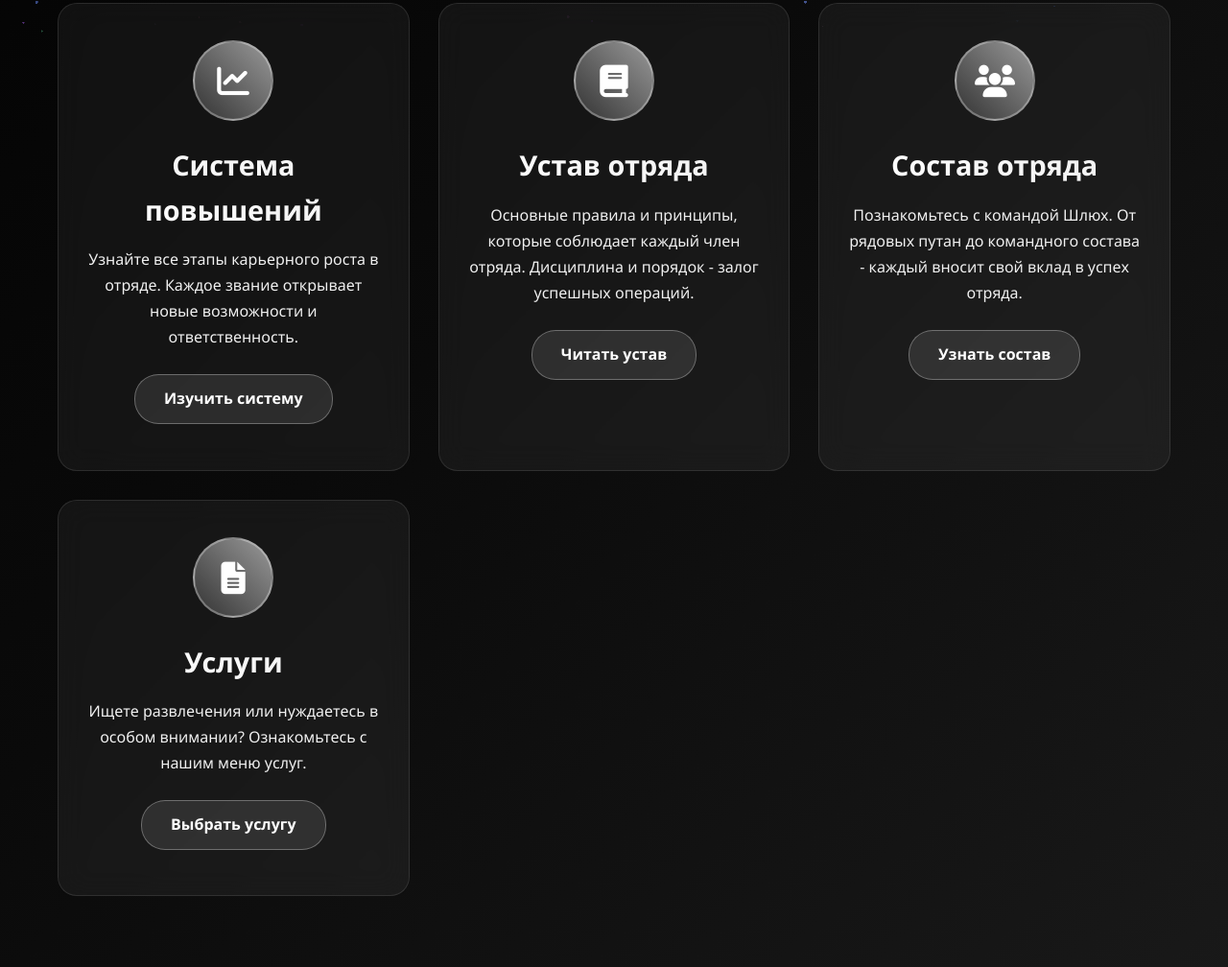
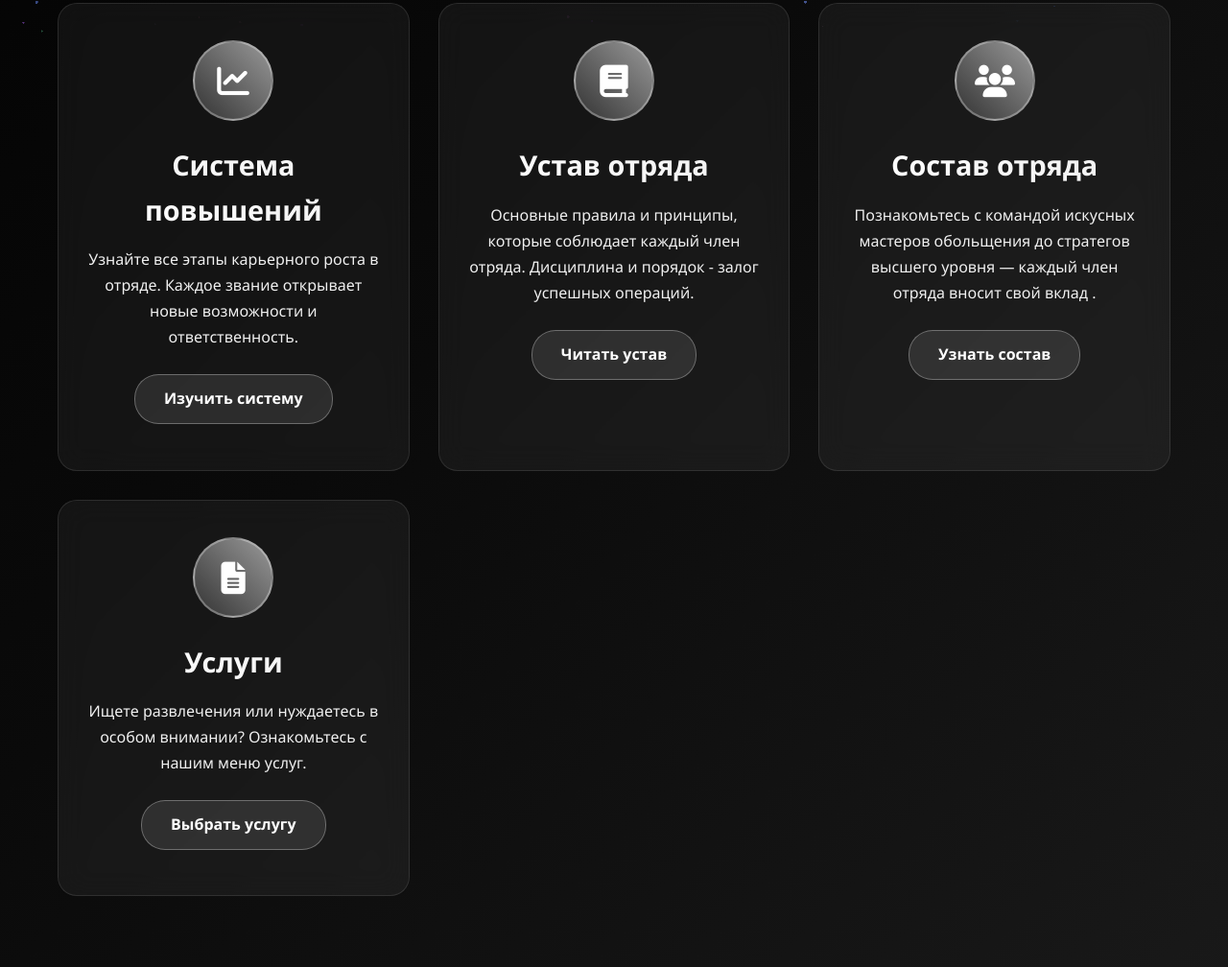
Before and after one commit to Bloodinskiy/SquadShungaKasty, a plain HTML site: page index.html in a window 1280 px wide. Shown: the part 764-1772 px from the top of the page at 96% size. Drawn offline with nearby package versions, Linux system fonts and the light colour scheme.

Commit message:
Update index.html

```diff
--- a/index.html
+++ b/index.html
@@ -1610,7 +1610,7 @@
                         <i class="fas fa-users"></i>
                     </div>
                     <h3>Состав отряда</h3>
-                    <p>Познакомьтесь с командой Шлюх. От рядовых путан до командного состава - каждый вносит свой вклад в успех отряда.</p>
+                    <p>Познакомьтесь с командой искусных мастеров обольщения до стратегов высшего уровня — каждый член отряда вносит свой вклад .</p>
                     <div class="feature-button" onclick="showSection('team')">
                         Узнать состав
                     </div>
@@ -1886,7 +1886,7 @@
 
                 <!-- Запреты -->
                 <div class="rule-card">
-                    <div class="rule-icon"><i class="fas fa-ban"></i></div>
+                    <div class="rule-icon"><i class="fas fa-award"></i></div>
                     <h3 class="rule-title">Правила поведения и взаимодействия</h3>
                     <ul class="rule-list">
                         <li>Субординация — основа порядка. Младшие ранги беспрекословно подчиняются старшим. Ойран и Душигуб имеют право наказывать низшие чины за провинности.</li>
@@ -1898,7 +1898,7 @@
 
                 <!-- Поощрения -->
                 <div class="rule-card">
-                    <div class="rule-icon"><i class="fas fa-award"></i></div>
+                    <div class="rule-icon"><i class="fas fa-ban"></i></div>
                     <h3 class="rule-title">Запреты (Нарушение карается смертью)</h3>
                     <ul class="rule-list">
                         <li>Запрещено проявлять слабость. Сочувствие к истребителям, клиентам или другим демонам равносильно предательству.</li>
```
